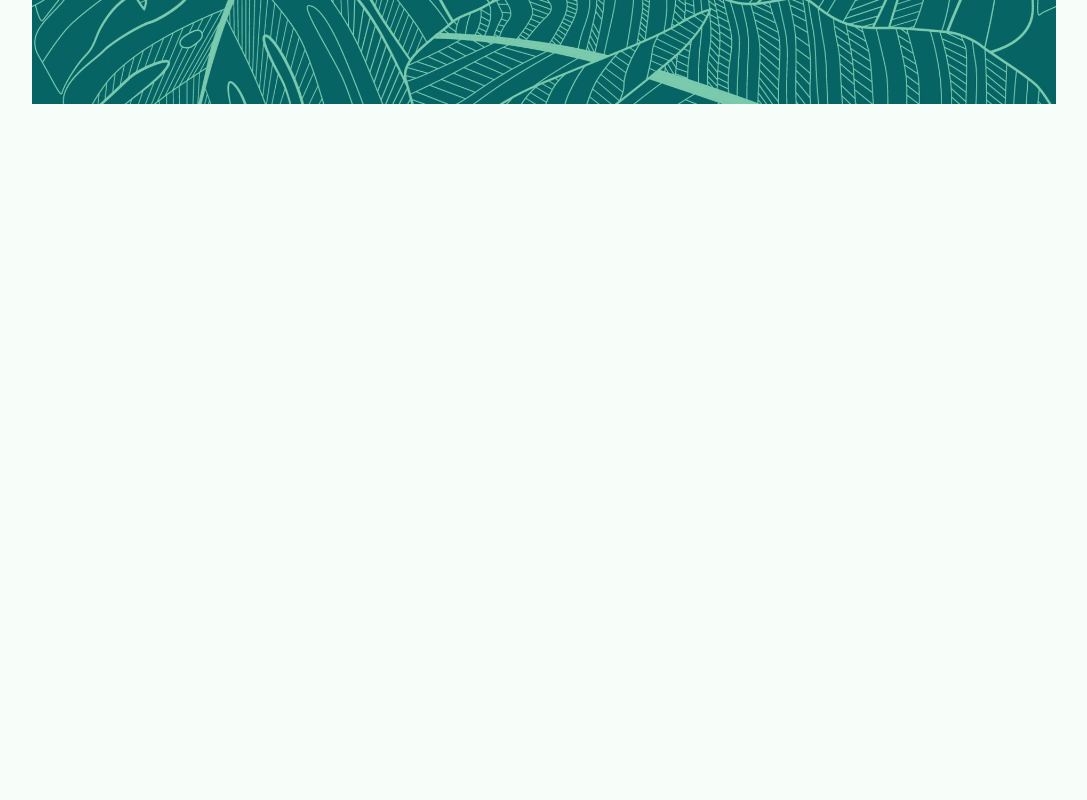
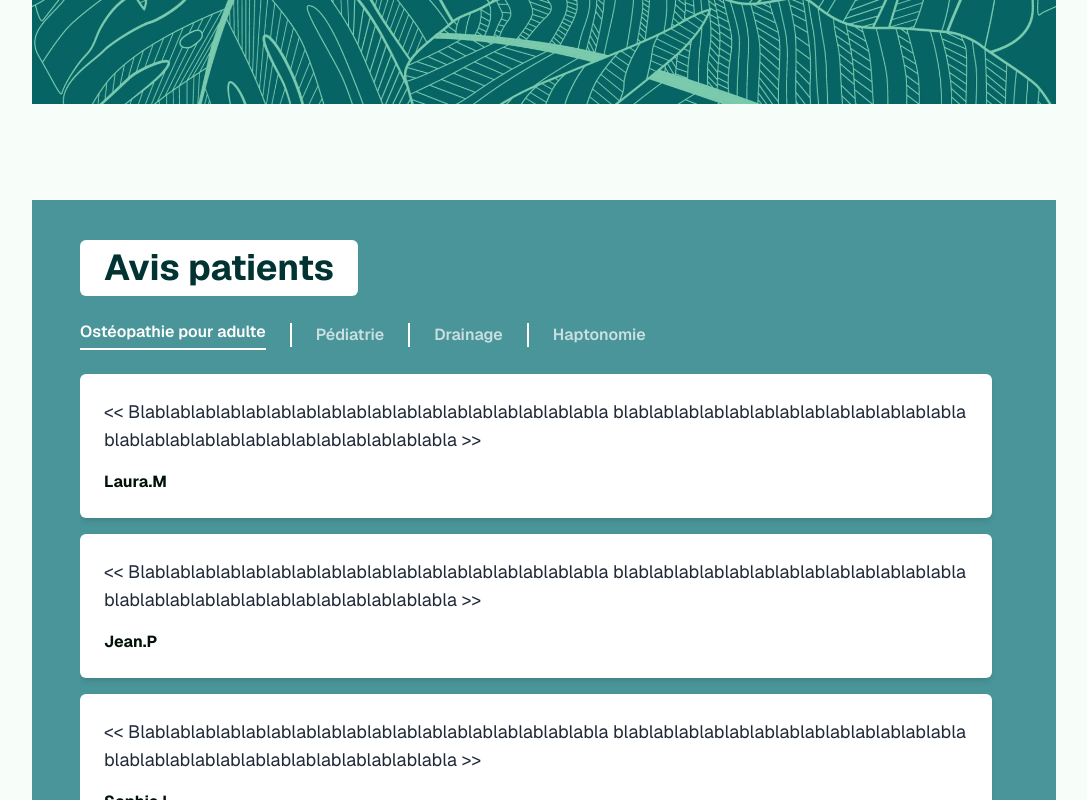
Before and after one commit to Willzebud/willylab, a Next.js app: page / in a window 1280 px wide. Shown: the part 1288-2088 px from the top of the page, without its empty margins (96-1183 px from the left). Before the commit the page ends 1392 px from the top, so only its background shows below. Built offline with nearby package versions, Linux system fonts and the light colour scheme; a web font is replaced by a local one.

Commit message:
NoticePatient 1.0

```diff
--- /dev/null
+++ b/app/_components/NoticePatient.tsx
@@ -0,0 +1,81 @@
+"use client";
+
+export const NoticePatient = () => {
+  return (
+    <div className="relative z-0 w-full h-auto mx-auto mt-5 lg:mt-0 overflow-hidden xl:w-[80%] lg:h-[600px] max-w-[95%] bg-[#4A9599]">
+      {/* Image de fond */}
+      <div className="absolute inset-0 h-full w-full z-0 overflow-hidden bg-[#4A9599]"></div>
+
+      {/* Contenu */}
+      <div className="relative z-10 pb-20 px-6 lg:px-12">
+        {/* Titre "Avis patients" */}
+        <div className="inline-block bg-white px-6 py-2 rounded-md mt-10">
+          <h2 className="font-bold text-4xl text-left text-[#023333]">
+            Avis patients
+          </h2>
+        </div>
+
+        {/* Filtre des catégories */}
+        <div className="flex justify-start items-center gap-6 mt-6 text-white font-semibold">
+          <span className="text-white border-b-2 border-white pb-1 cursor-pointer">
+            Ostéopathie pour adulte
+          </span>
+          <span className="border-l-2 border-white h-6"></span>
+          <span className="text-white opacity-70 cursor-pointer hover:opacity-100 transition">
+            Pédiatrie
+          </span>
+          <span className="border-l-2 border-white h-6"></span>
+          <span className="text-white opacity-70 cursor-pointer hover:opacity-100 transition">
+            Drainage
+          </span>
+          <span className="border-l-2 border-white h-6"></span>
+          <span className="text-white opacity-70 cursor-pointer hover:opacity-100 transition">
+            Haptonomie
+          </span>
+        </div>
+
+        {/* Conteneur des avis */}
+        <div className="relative mt-6 h-auto max-h-[500px] overflow-y-scroll pr-4">
+          {/* Avis 1 */}
+          <div className="bg-white p-6 rounded-md shadow-md mb-4">
+            <p className="text-gray-800 text-lg">
+              {"<<"} Blablablablablablablablablablablablablablablablablablabla
+              blablablablablablablablablablablablablabla
+              blablablablablablablablablablablablablabla {">>"}
+            </p>
+            <p className="font-bold mt-4">Laura.M</p>
+          </div>
+
+          {/* Avis 2 */}
+          <div className="bg-white p-6 rounded-md shadow-md mb-4">
+            <p className="text-gray-800 text-lg">
+              {"<<"} Blablablablablablablablablablablablablablablablablablabla
+              blablablablablablablablablablablablablabla
+              blablablablablablablablablablablablablabla {">>"}
+            </p>
+            <p className="font-bold mt-4">Jean.P</p>
+          </div>
+
+          {/* Avis 3 */}
+          <div className="bg-white p-6 rounded-md shadow-md mb-4">
+            <p className="text-gray-800 text-lg">
+              {"<<"} Blablablablablablablablablablablablablablablablablablabla
+              blablablablablablablablablablablablablabla
+              blablablablablablablablablablablablablabla {">>"}
+            </p>
+            <p className="font-bold mt-4">Sophie.L</p>
+          </div>
+          {/* Avis 3 */}
+          <div className="bg-white p-6 rounded-md shadow-md mb-4">
+            <p className="text-gray-800 text-lg">
+              {"<<"} Blablablablablablablablablablablablablablablablablablabla
+              blablablablablablablablablablablablablabla
+              blablablablablablablablablablablablablabla {">>"}
+            </p>
+            <p className="font-bold mt-4">Sophie.L</p>
+          </div>
+        </div>
+      </div>
+    </div>
+  );
+};
--- a/app/page.tsx
+++ b/app/page.tsx
@@ -5,6 +5,7 @@ import { Menu } from "./_components/Menu";
 import { Header } from "./_components/Header";
 import { Hero } from "./_components/Hero";
 import { Sections } from "./_components/Sections";
+import { NoticePatient } from "./_components/NoticePatient";
 import { Spacing } from "./Spacing";
 
 export default function Home() {
@@ -20,6 +21,8 @@ export default function Home() {
       <Hero setHeroHeight={setHeroHeight} setHeroWidth={setHeroWidth} />
       <Spacing />
       <Sections setHeroHeight={setHeroHeight} setHeroWidth={setHeroWidth} />
+      <Spacing />
+      <NoticePatient />
     </main>
   );
 }
```
